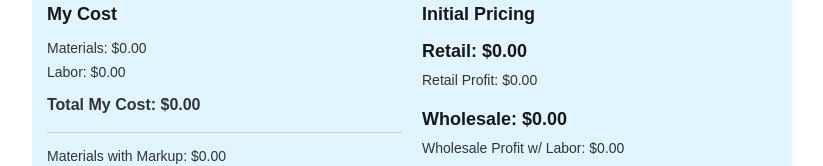
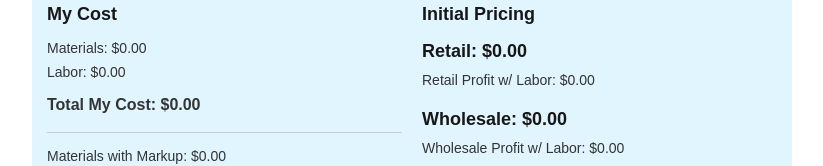
Before and after one commit to pixiegirl32/jewelrypricingcalculator, a Next.js app: page / in a window 1280 px wide. Shown: the part 2933-3099 px from the top of the page, without its empty margins (228-1051 px from the left). Built offline with nearby package versions, Linux system fonts and the light colour scheme.

Commit message:
Update Calculator.jsx

```diff
--- a/src/components/Calculator.jsx
+++ b/src/components/Calculator.jsx
@@ -269,7 +269,7 @@ const calculatedRetailPrice = (materialTotal * settings.materialMarkup) + laborC
 const calculatedWholesalePrice = calculatedRetailPrice / 2;
 
 // Calculate profits
-const initialRetailProfit = calculatedRetailPrice - myCost;
+const initialRetailProfit = calculatedRetailPrice - myCost + laborCost;
 const initialWholesaleProfit = calculatedWholesalePrice - myCost + laborCost;
 
 // Final prices with custom retail (if provided)
@@ -1351,8 +1351,8 @@ const exportToPDF = () => {
                 Retail: ${calculatedRetailPrice.toFixed(2)}
               </p>
               <p style={{ fontSize: '14px', color: '#333', margin: '3px 0' }}>
-                Retail Profit: ${initialRetailProfit.toFixed(2)}
-              </p>
+  Retail Profit w/ Labor: ${initialRetailProfit.toFixed(2)}
+</p>
             </div>
             <div style={{ marginTop: '15px' }}>
               <p style={{ fontSize: '18px', fontWeight: 'bold', margin: '5px 0' }}>
```
